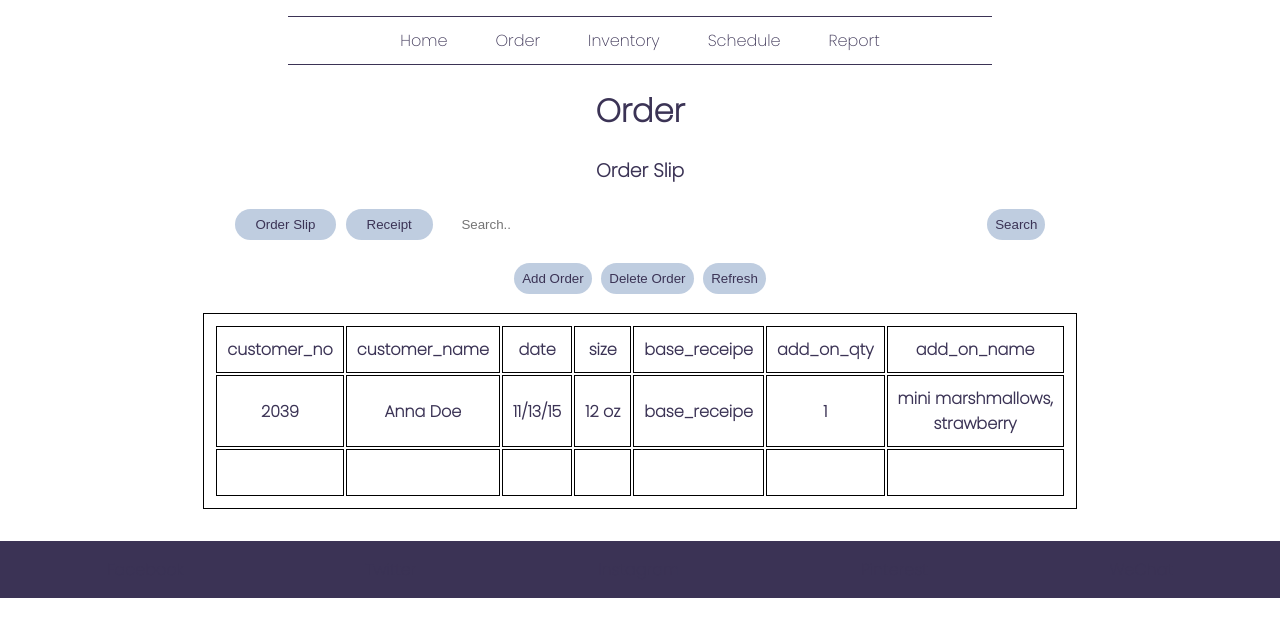
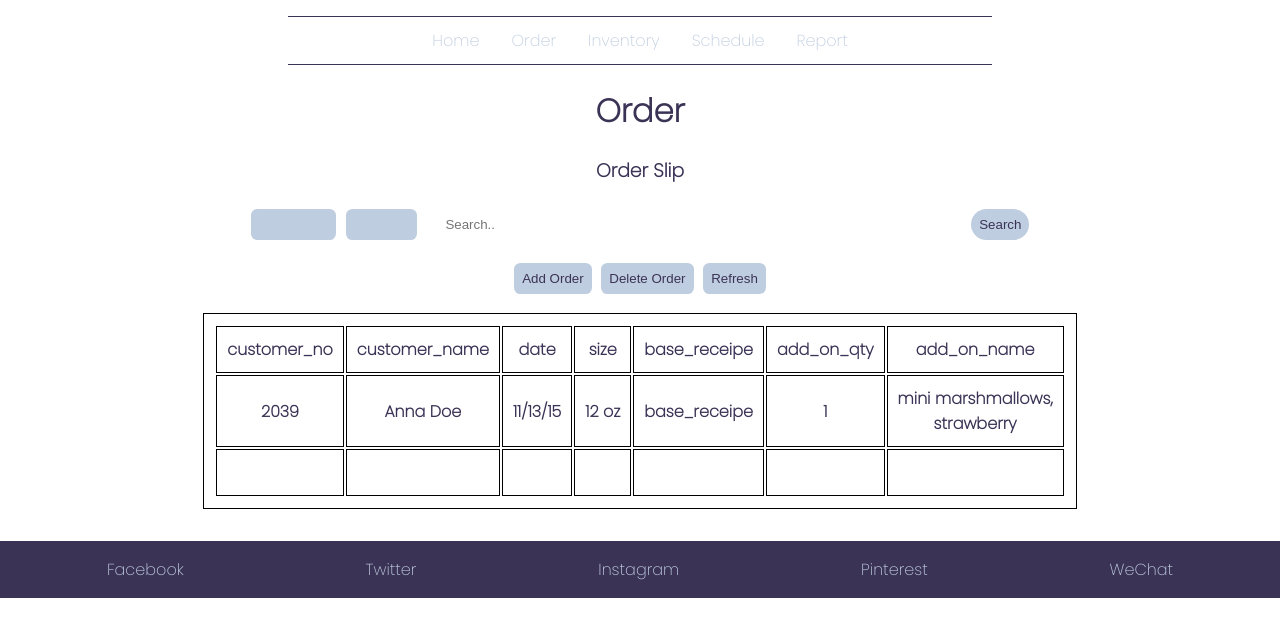
Before and after one commit to matereyes00/Blizzard-Blast, a Django app: page /order in a window 1280 px wide. Shown: the part 107-744 px from the top of the page. Run offline with Django 3.2, Linux system fonts and the light colour scheme; lists and menus that the app fills with data are empty.

Commit message:
Made minor CSS changes (button borders and colors)

```diff
--- a/blizzardblast/static/css/styles.css
+++ b/blizzardblast/static/css/styles.css
@@ -198,7 +198,7 @@ header {
     color: #3B3355;
     margin: 0.3rem;
     padding: 0.5rem;
-    border-radius: 2rem;
+    border-radius: 0.4rem;
 }
 
 .filter-button:hover {
@@ -223,16 +223,13 @@ header {
 a:link {
     text-decoration: none;
     border: none;
-    color: #3B3355;
+    color: #BFCDE0;
     margin: 0.3rem;
-    padding: 0.5rem;
-    border-radius: 2rem;
 }
 
 a:hover {
     text-decoration: underline;
     cursor: pointer;
-    background-color: #3B3355;
     color: #BFCDE0;
 }
 
@@ -255,7 +252,7 @@ table, th {
     color: #3B3355;
     margin: 0.3rem 4rem;
     padding: 0.5rem 8rem;
-    border-radius: 2rem;
+    border-radius: 0.5rem;
 }
 
 .download-button:hover {
```
